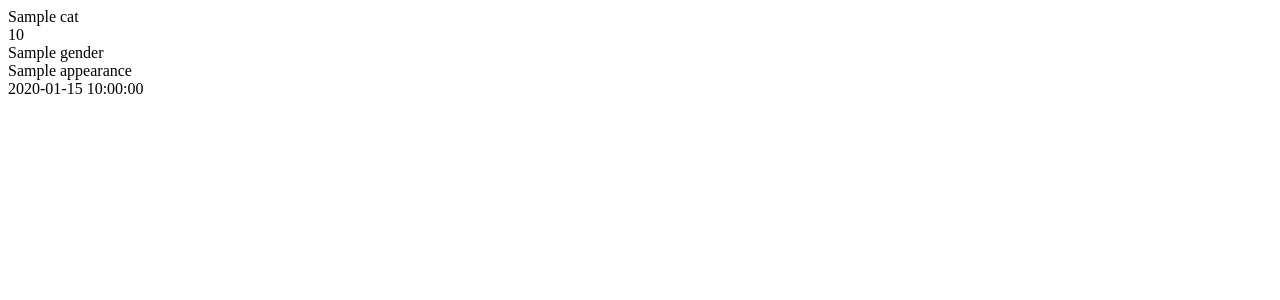
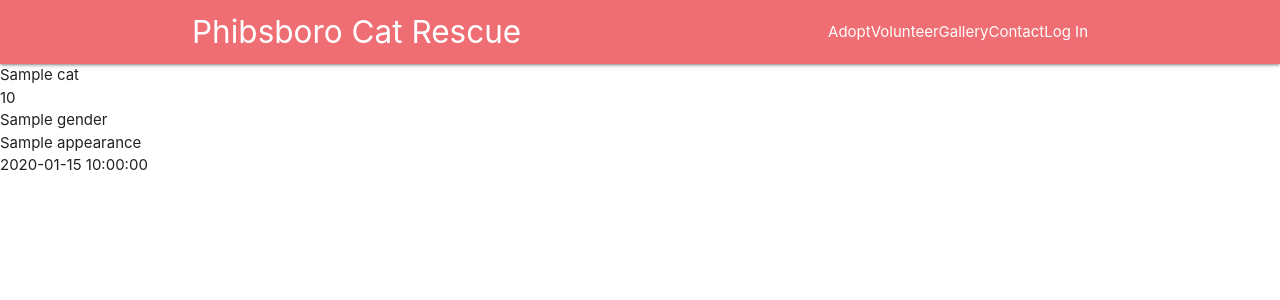
Before and after one commit to Sean-Mc-Mahon/cat-rescue, a Flask app: page / in a window 1280 px wide. Shown: the top 300 px of the page. Run offline with Flask 2, Linux system fonts and the light colour scheme; a database or web service that is not in the repository returns one stand-in record (values such as "Sample title"); some libraries are stand-ins or nearby versions.

Commit message:
images folder and navbar added

```diff
--- a/static/css/style.css
+++ b/static/css/style.css
@@ -0,0 +1,10 @@
+.text-shadow {
+    text-shadow: 2px 2px 2px rgba(0, 0, 0, 0.5)
+}
+
+/* header {
+    background: url_for(img/rupert1.JPG);
+    background-size: cover;
+    background-position: center;
+    min-height: 500px;
+} */
--- a/templates/base.html
+++ b/templates/base.html
@@ -8,21 +8,54 @@
     href="https://cdnjs.cloudflare.com/ajax/libs/font-awesome/5.15.1/css/all.min.css" integrity="sha512-+4zCK9k+qNFUR5X+cKL9EIR+ZOhtIloNl9GIKS57V1MyNsYpYcUrUeQc9vNfzsWfV28IaLL3i96P9sdNyeRssA==" crossorigin="anonymous" />
     <!-- Compiled and minified CSS taken from https://materializecss.com/getting-started.html -->
     <link rel="stylesheet" href="https://cdnjs.cloudflare.com/ajax/libs/materialize/1.0.0/css/materialize.min.css" type="text/css">
+    <link rel="stylesheet" href="{{ url_for('static', filename='css/style.css') }}" type="text/css">
+    {% block styles %}
+    {% endblock %}
     <title>Cats</title>
 </head>
 <body>
 
+    <header>
+    <!--Main Nav-->
+        <nav class="nav-wrapper">
+        <div class="container">
+            <a href="" class="brand-logo">Phibsboro Cat Rescue</a>
+            <a href="" class="sidenav-trigger" data-target="mobile-menu">
+                <i class="material-icons">menu</i>
+            </a>
+            <ul class="right hide-on-med-and-down">
+                <li><a href="#adopt"></a>Adopt</li>
+                <li><a href="#volunteer"></a>Volunteer</li>
+                <li><a href="#gallery"></a>Gallery</li>
+                <li><a href="#contact"></a>Contact</li>
+                <li><a href="#login"></a>Log In</li>
+            </ul>
+            <ul class="sidenav grey lighten-2" id="mobile-menu">
+                <li><a href="#adopt"></a>Adopt</li>
+                <li><a href="#volunteer"></a>Volunteer</li>
+                <li><a href="#gallery"></a>Gallery</li>
+                <li><a href="#contact"></a>Contact</li>
+                <li><a href="#login"></a>Log In</li>
+            </ul>
+        </div>
+        </nav>
+    </header>
+
     {% block content %}
     {% endblock %}
 <!-- Minified JQuery script taken from http://code.jquery.com/-->
-<script
-  src="http://code.jquery.com/jquery-3.5.1.min.js"
-  integrity="sha256-9/aliU8dGd2tb6OSsuzixeV4y/faTqgFtohetphbbj0="
-  crossorigin="anonymous">
-</script>
+<script src="https://cdnjs.cloudflare.com/ajax/libs/jquery/3.5.1/jquery.min.js" integrity="sha512-bLT0Qm9VnAYZDflyKcBaQ2gg0hSYNQrJ8RilYldYQ1FxQYoCLtUjuuRuZo+fjqhx/qtq/1itJ0C2ejDxltZVFg==" crossorigin="anonymous"></script>
 <!-- Compiled and minified JavaScript taken from https://materializecss.com/getting-started.html-->
 <script
     src="https://cdnjs.cloudflare.com/ajax/libs/materialize/1.0.0/js/materialize.min.js">
 </script>
+<script src="{{ url_for('static', filename='js/script.js') }}"></script>
+<script>
+    $(document).ready(function(){
+        $('.sidenav').sidenav();
+    })
+</script>
+{% block scripts %}
+{% endblock %}
 </body>
 </html>
--- a/templates/cats.html
+++ b/templates/cats.html
@@ -1,11 +1,6 @@
-<!DOCTYPE html>
-<html lang="en">
-<head>
-    <meta charset="UTF-8">
-    <meta name="viewport" content="width=device-width, initial-scale=1.0">
-    <title>Cats</title>
-</head>
-<body>
+{% extends "base.html" %}
+{% block content %}
+
     {% for cat in cats %}
         {{ cat.name }}<br>
         {{ cat.age }}<br>
@@ -13,5 +8,5 @@
         {{ cat.appearance }}<br>
         {{ cat.rescue_date }}<br>
     {% endfor %}
-</body>
-</html>
+
+{% endblock %}
```
Also changed, not shown: README.md, app.py (line endings or trailing spaces), 1 other file.
